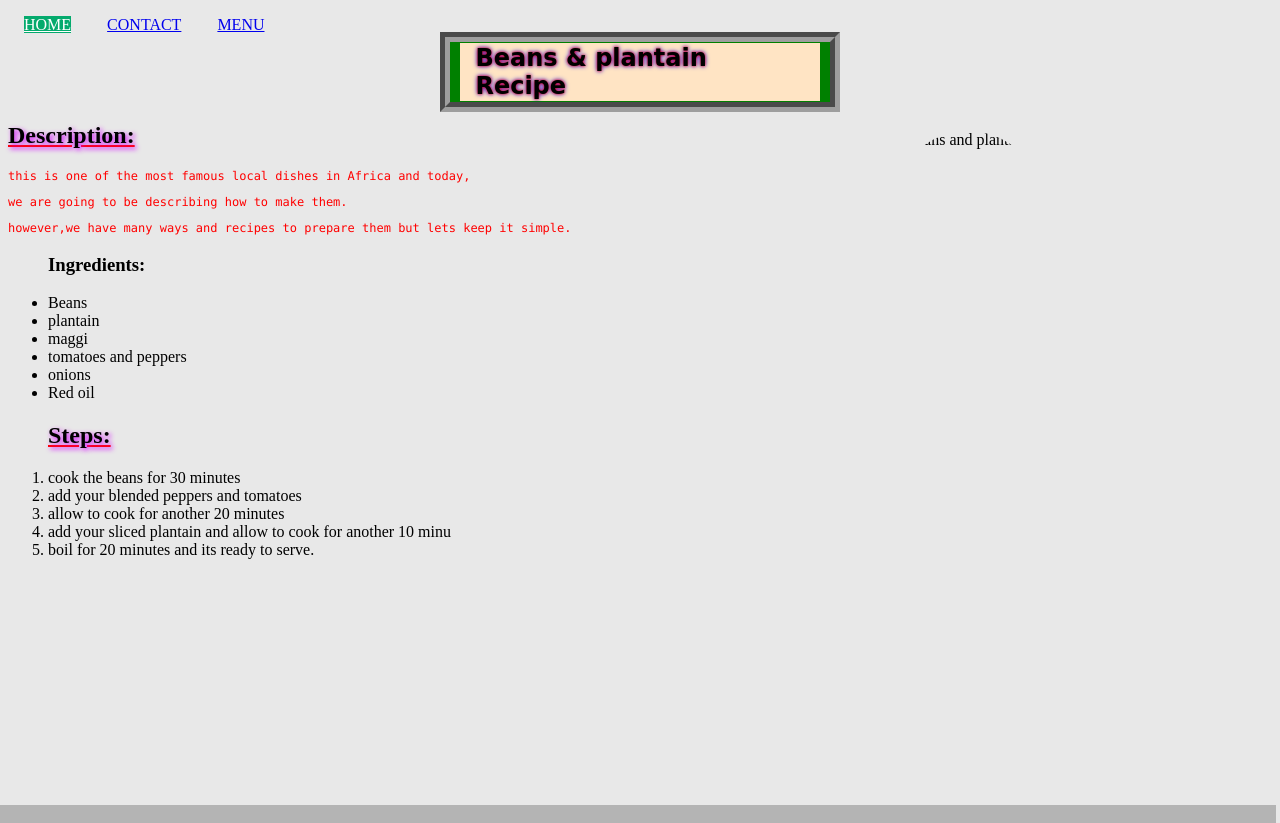
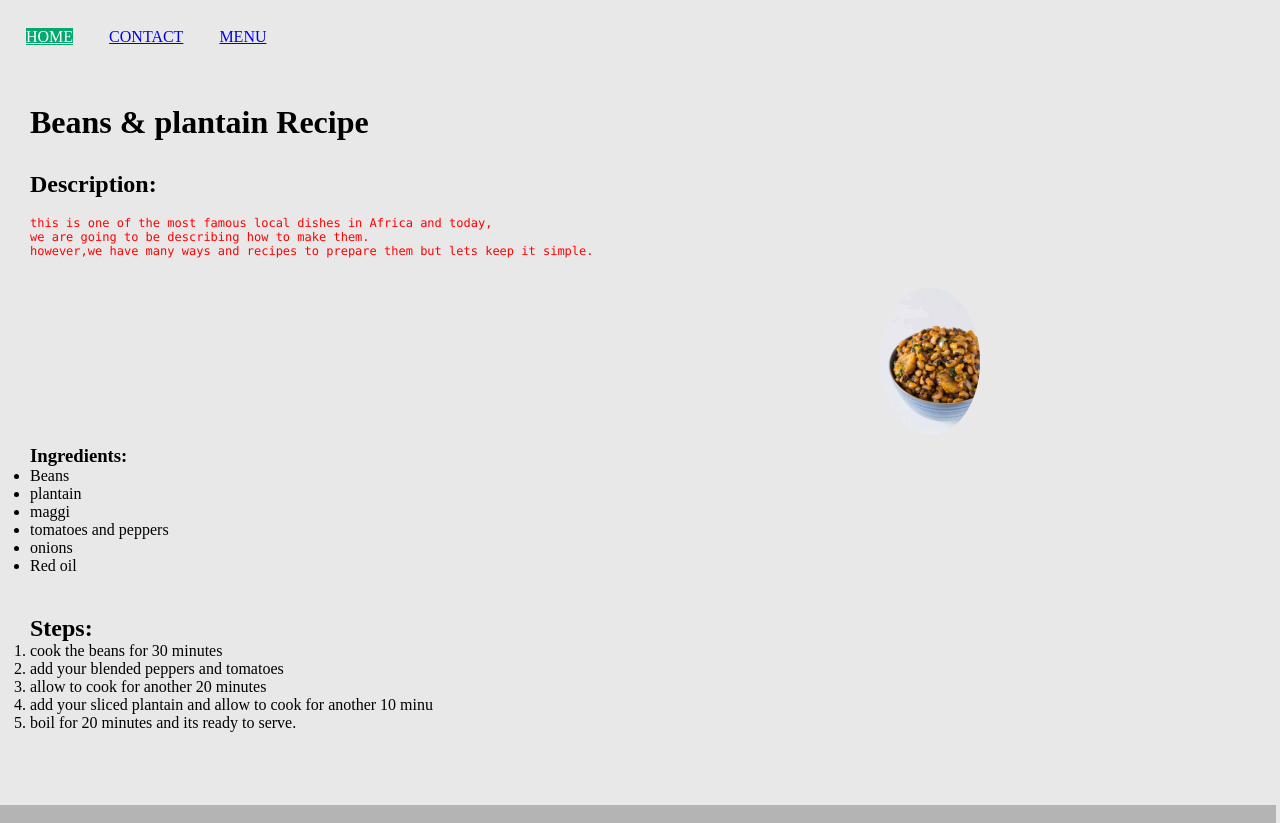
Before and after one commit to cnnamani/edu-kitchen, a plain HTML site: page beans.html in a window 1280 px wide. Shown: the top 823 px of the page. Drawn offline with Linux system fonts and the light colour scheme.

Commit message:
testing the mobile mode

```diff
--- a/beans.css
+++ b/beans.css
@@ -2,34 +2,27 @@
 
 *{
   box-sizing: border-box;
+}
+.wrapper{
+  width: 100%;
 }
 body {
     background-color:#9e9e9e3b;
 }
 
 img {
+    width: 250px;
     float: right;
-    height: 150px;
-    width:150px;
-    object-fit: cover;
-    margin: 29px;
+    max-height: 300px;
+    position: relative;
+    right: 300px;
     border-radius: 50%;
+}
+ h1 {
+
+    margin:auto;
     position: relative;
-    left: -200px;
-}
-
-h1 {
-    border: 3px solid green;
-    padding: 1px 15px;
-    max-width:30%;
-    margin: auto;
-    background-color: bisque;
-    border-width: 1px 10px;
-    outline: #9e9e9e dotted 10px;
-    outline-style: groove;
-    text-shadow: 0 0 3px #FF0000, 0 0 5px #0000FF;
-    font-family:"Lucida Handwriting", cursive;
-
+    left:300px;
 
 
 
@@ -69,10 +62,19 @@ p::first-line{
       padding: 0;
       margin: 0;
   }
-  h2{
-      text-decoration: underline;
-      text-decoration-color: red;
-      text-shadow: 2px 2px 5px rgb(212, 0, 255);
+  .descrip{
+    margin:20px;
+    padding:10px;
+
+  }
+  .ingredients{
+    margin:20px;
+    padding:10px;
+    clear: both;
+  }
+  .direction{
+    margin:20px;
+    padding:10px;
   }
   .home >a {
 
@@ -125,3 +127,44 @@ p::first-line{
   span{
     font-weight: bold;
   }
+  .section{
+    width: 100%;
+  }
+
+
+
+
+
+
+
+  @media only screen and (min-width: 414px){
+    *{
+      margin:0;
+      padding:0;
+    }
+
+
+
+
+
+
+
+header{
+  margin:20px 10px 50px;
+}
+img {
+  width: 100px;
+  float: right;
+  max-height: 300px;
+  position: relative;
+  right: 300px;
+  border-radius: 50%;
+}
+ h1 {
+
+
+   position: relative;
+   left: 30px;
+  }
+
+}
--- a/beans.html
+++ b/beans.html
@@ -20,21 +20,23 @@
         </ul>
 
     </header>
-   <section>
-    <div>
+
+    <div class="wrapper">
         <h1>Beans & plantain Recipe
 
         </h1>
-    </div>
-    <img src="../Recipe-Project/images/beanspot.jpg" alt="beans and plantain">
-    <h2>Description:</h2>
-</div>
-<div>
+
+
+
+    <div class="descrip">
+    <h2>Description:</h2><br>
+
 <p>this is one of the most famous local dishes in Africa and today,</p>
 <p> we are going to be describing how to make them.</p>
 <p>however,we have many ways and recipes to prepare them but lets keep it simple.</p>
 </div>
-<ul>
+<img src="../edu-kitchen/images/beanspot.jpg" alt="beans and plantain">
+<ul class="ingredients">
     <h3>Ingredients:</h3>
     <li>Beans</li>
     <li>plantain</li>
@@ -72,11 +74,12 @@
         </a>
 
       </div>
-      </section>
+
 
     </footer>
 
      </div>
+    </div>
 </body>
 
 </html>
```
Also changed, not shown: form.html (+9 -0 lines), index.html (+30 -4 lines).
